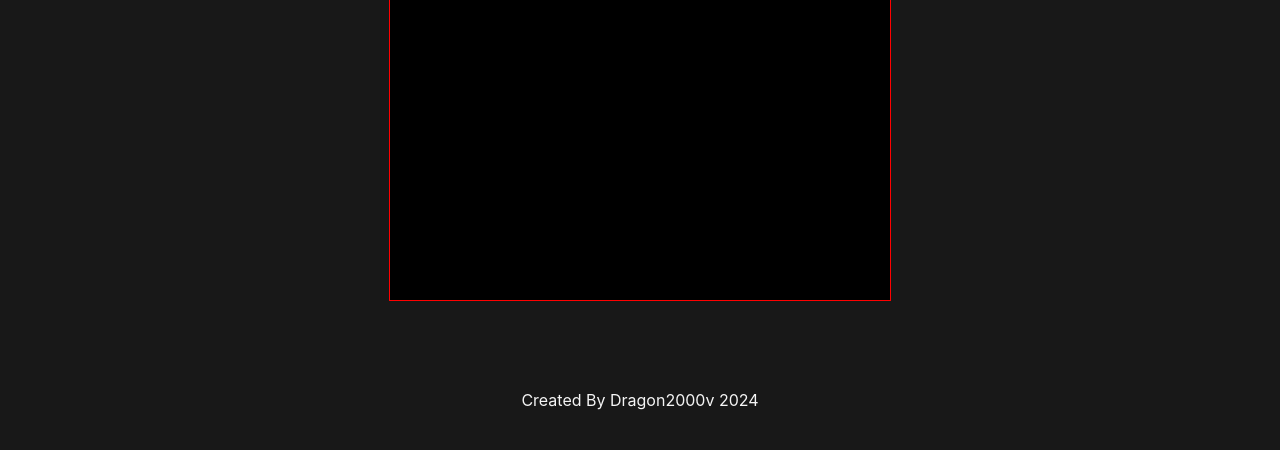
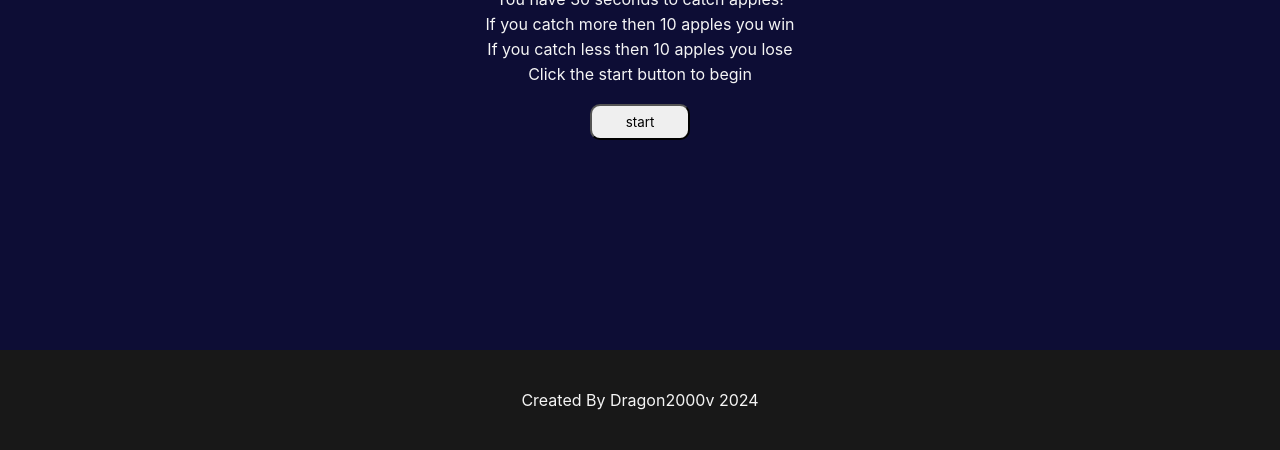
Before and after one commit to Dragon2000v/Apple-Catcher, a website built with Vite: page index.html in a window 1280 px wide. Shown: the part 350-800 px from the top of the page. Built offline with nearby package versions, Linux system fonts and the light colour scheme; files whose address does not match are found by name.

Commit message:
finish v1.0.0

```diff
--- a/index.html
+++ b/index.html
@@ -18,7 +18,7 @@
         <p>If you catch more then 10 apples you win</p>
         <p>If you catch less then 10 apples you lose</p>
         <p>Click the start button to begin</p>
-        <button id="gameStatBtn">start</button>
+        <button id="gameStartBtn">start</button>
       </div>
       <div id="gameEndDiv" class="gameUI">
         <p>Game Over</p>
--- a/main.js
+++ b/main.js
@@ -6,7 +6,13 @@ const size = {
   height: 500,
 };
 
-const speedDown = 150;
+const speedDown = 300;
+
+const gameStartDiv = document.querySelector('#gameStartDiv');
+const gameStartBtn = document.querySelector('#gameStartBtn');
+const gameEndDiv = document.querySelector('#gameEndDiv');
+const gameWinLoseSpan = document.querySelector('#gameWinLoseSpan');
+const gameEndScoreSpan = document.querySelector('#gameEndScoreSpan');
 
 class GameScene extends Phaser.Scene {
   constructor() {
@@ -36,11 +42,13 @@ class GameScene extends Phaser.Scene {
   }
 
   create() {
-    this.coinMusic = this.sound.add('coin');
-    this.bgMusic = this.sound.add('bgMusic');
+    this.scene.pause('scene-game');
+
+    this.coinMusic = this.sound.add('coin', { volume: 0.1 });
+    this.bgMusic = this.sound.add('bgMusic', { volume: 0.01 });
     // this.bgMusic.volume()
     this.bgMusic.play();
-    this.bgMusic.stop();
+    // this.bgMusic.stop();
 
     this.add.image(0, 0, 'bg').setOrigin(0, 0);
 
@@ -138,7 +146,16 @@ class GameScene extends Phaser.Scene {
   }
 
   gameOver() {
-    console.log('Game Over');
+    this.sys.game.destroy(true);
+    if (this.points >= 10) {
+      gameEndScoreSpan.textContent = this.points;
+      gameWinLoseSpan.textContent = 'Win !!!';
+    } else {
+      gameEndScoreSpan.textContent = this.points;
+      gameWinLoseSpan.textContent = 'Lose !!!';
+    }
+
+    gameEndDiv.style.display = 'flex';
   }
 }
 
@@ -151,10 +168,15 @@ const config = {
     default: 'arcade',
     arcade: {
       gravity: { y: speedDown },
-      debug: true,
+      debug: false,
     },
   },
   scene: [GameScene],
 };
 
 const game = new Phaser.Game(config);
+
+gameStartBtn.addEventListener('click', () => {
+  gameStartDiv.style.display = 'none';
+  game.scene.resume('scene-game');
+});
--- a/style.css
+++ b/style.css
@@ -46,3 +46,48 @@ main {
   display: flex;
   z-index: 1;
 }
+
+.gameUI {
+  width: 100%;
+  height: 100%;
+  background-color: var(--accClr);
+  display: flex;
+  flex-direction: column;
+  justify-content: center;
+  align-items: center;
+  z-index: 2;
+}
+
+.gameUI * {
+  text-align: center;
+  margin-top: 5px;
+}
+
+#gameStartDiv {
+  display: flex;
+}
+
+#gameEndDiv {
+  display: none;
+}
+
+#gameStartBtn {
+  display: inline-block;
+  width: 100px;
+  padding: 8px 15px;
+  margin: 20px 0;
+  text-align: center;
+  font-family: inherit;
+  border-radius: 10px;
+}
+
+#gameStartBtn p {
+  margin-top: 08;
+}
+
+#gameStartBtn:hover {
+  background-color: var(--dkClr);
+  border: 0.5px solid var(--liClr);
+  color: var(--liClr);
+  cursor: pointer;
+}
```
